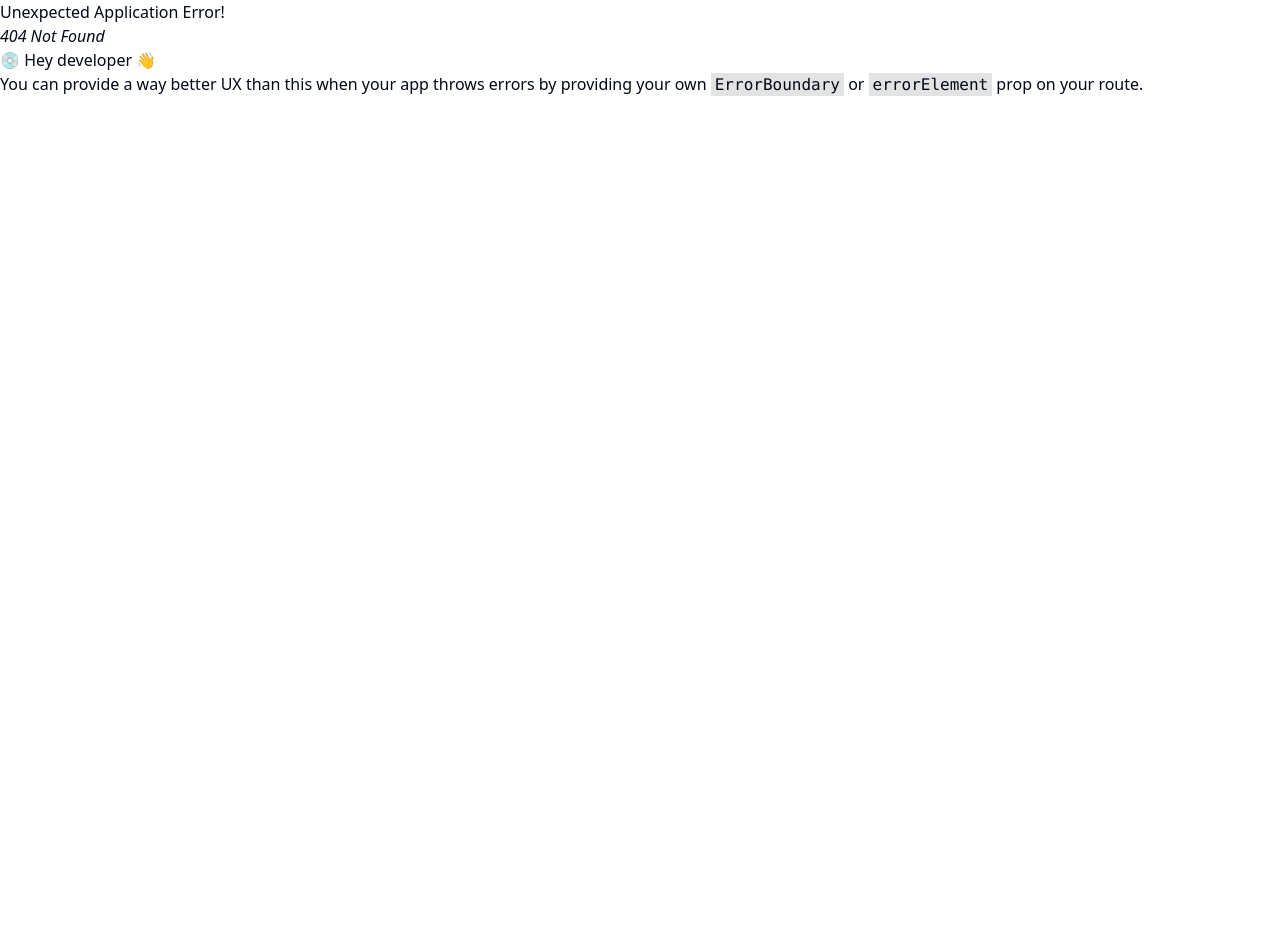
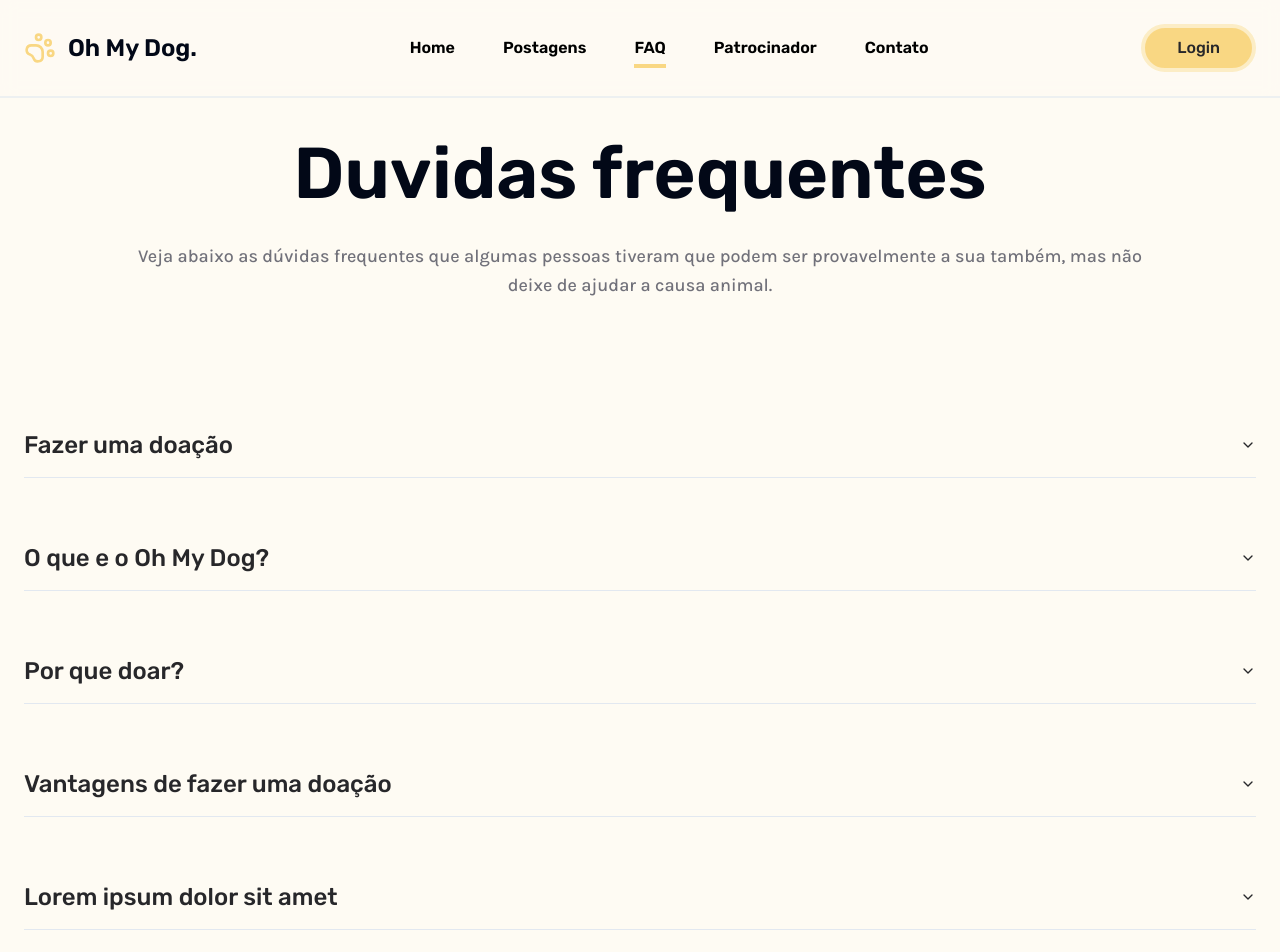
Before and after one commit to LFeli/LES_Group_Not_Found_2024, a React (Vite) app: page /faq in a window 1280 px wide. Before the commit this address had no page. Shown: the top 952 px of the page. Before the commit the page ends 800 px from the top, so only its background shows below. Built offline with nearby package versions, Linux system fonts and the light colour scheme.

Commit message:
:sparkles: feat: FAQ page is done

```diff
--- a/src/components/app/header-app.tsx
+++ b/src/components/app/header-app.tsx
@@ -14,7 +14,7 @@ export function HeaderApp() {
           <span className="text-2xl font-semibold">Oh My Dog.</span>
         </div>
 
-        <nav className="flex items-center space-x-12">
+        <nav className="relative flex items-center space-x-12">
           <NavLink to="/">Home</NavLink>
           <NavLink to="/postagens">Postagens</NavLink>
           <NavLink to="/faq">FAQ</NavLink>
--- a/src/components/nav-links.tsx
+++ b/src/components/nav-links.tsx
@@ -8,7 +8,7 @@ export function NavLink(props: NavLinkProps) {
   return (
     <Link
       data-current={pathname === props.to}
-      className="text-normal flex flex-col items-center gap-0.5 font-semibold text-black hover:text-foreground data-[current=true]:after:relative data-[current=true]:after:block data-[current=true]:after:h-1 data-[current=true]:after:w-full data-[current=true]:after:bg-yellow-500 data-[current=true]:after:content-['']"
+      className="text-normal relative flex flex-col items-center gap-0.5 font-semibold text-black hover:text-foreground data-[current=true]:after:absolute data-[current=true]:after:-bottom-2 data-[current=true]:after:block data-[current=true]:after:h-1 data-[current=true]:after:w-full data-[current=true]:after:bg-yellow-500 data-[current=true]:after:content-['']"
       {...props}
     />
   )
--- /dev/null
+++ b/src/pages/app/faq.tsx
@@ -0,0 +1,168 @@
+import { Helmet } from 'react-helmet-async'
+
+import {
+  Accordion,
+  AccordionContent,
+  AccordionItem,
+  AccordionTrigger,
+} from '@/components/ui/accordion'
+
+export function Faq() {
+  return (
+    <main className="flex-1 font-karla">
+      <Helmet title="Dúvidas frequentes" />
+
+      <div className="container max-w-screen-2xl px-6">
+        <section className="flex flex-col items-center justify-center gap-20 pb-32 pt-10">
+          <div className="text-center">
+            <h1 className="font-rubik text-7xl font-semibold">
+              Duvidas frequentes
+            </h1>
+            <p className="mx-auto block max-w-5xl py-8 text-lg font-medium leading-relaxed text-zinc-500">
+              Veja abaixo as dúvidas frequentes que algumas pessoas tiveram que
+              podem ser provavelmente a sua também, mas não deixe de ajudar a
+              causa animal.
+            </p>
+          </div>
+
+          <div className="flex w-full flex-col gap-6">
+            <Accordion type="single" collapsible className="w-full space-y-12">
+              <AccordionItem value="item-1">
+                <AccordionTrigger className="font-rubik text-2xl text-zinc-800">
+                  Fazer uma doação
+                </AccordionTrigger>
+                <AccordionContent className="py-8 text-lg font-medium leading-relaxed text-zinc-500">
+                  Para fazer uma doação, basta criar uma conta acessar a área de
+                  postagens e escolher uma para realizar a postagem e fazer uma
+                  doação do valor que quiser, toda doação sempre será bem vinda
+                  para nossa causa e você estará ajudando diretamente o animal
+                  escolhido
+                </AccordionContent>
+              </AccordionItem>
+
+              <AccordionItem value="item-2">
+                <AccordionTrigger className="font-rubik text-2xl text-zinc-800">
+                  O que e o Oh My Dog?
+                </AccordionTrigger>
+                <AccordionContent className="py-8 text-lg font-medium leading-relaxed text-zinc-500">
+                  Lorem ipsum dolor sit amet consectetur adipisicing elit.
+                  Dignissimos, quia? Voluptate beatae voluptatum a qui dolor
+                  quisquam id perspiciatis? Error voluptate odit molestiae quis
+                  alias earum a consequuntur. Quia, id!
+                </AccordionContent>
+              </AccordionItem>
+
+              <AccordionItem value="item-3">
+                <AccordionTrigger className="font-rubik text-2xl text-zinc-800">
+                  Por que doar?
+                </AccordionTrigger>
+                <AccordionContent className="py-8 text-lg font-medium leading-relaxed text-zinc-500">
+                  Lorem ipsum dolor sit amet consectetur adipisicing elit.
+                  Dignissimos, quia? Voluptate beatae voluptatum a qui dolor
+                  quisquam id perspiciatis? Error voluptate odit molestiae quis
+                  alias earum a consequuntur. Quia, id!
+                </AccordionContent>
+              </AccordionItem>
+
+              <AccordionItem value="item-4">
+                <AccordionTrigger className="font-rubik text-2xl text-zinc-800">
+                  Vantagens de fazer uma doação
+                </AccordionTrigger>
+                <AccordionContent className="py-8 text-lg font-medium leading-relaxed text-zinc-500">
+                  Lorem ipsum dolor sit amet consectetur adipisicing elit.
+                  Dignissimos, quia? Voluptate beatae voluptatum a qui dolor
+                  quisquam id perspiciatis? Error voluptate odit molestiae quis
+                  alias earum a consequuntur. Quia, id!
+                </AccordionContent>
+              </AccordionItem>
+
+              <AccordionItem value="item-5">
+                <AccordionTrigger className="font-rubik text-2xl text-zinc-800">
+                  Lorem ipsum dolor sit amet
+                </AccordionTrigger>
+                <AccordionContent className="py-8 text-lg font-medium leading-relaxed text-zinc-500">
+                  Lorem ipsum dolor sit amet consectetur adipisicing elit.
+                  Dignissimos, quia? Voluptate beatae voluptatum a qui dolor
+                  quisquam id perspiciatis? Error voluptate odit molestiae quis
+                  alias earum a consequuntur. Quia, id!
+                </AccordionContent>
+              </AccordionItem>
+
+              <AccordionItem value="item-6">
+                <AccordionTrigger className="font-rubik text-2xl text-zinc-800">
+                  Lorem ipsum dolor sit amet
+                </AccordionTrigger>
+                <AccordionContent className="py-8 text-lg font-medium leading-relaxed text-zinc-500">
+                  Lorem ipsum dolor sit amet consectetur adipisicing elit.
+                  Dignissimos, quia? Voluptate beatae voluptatum a qui dolor
+                  quisquam id perspiciatis? Error voluptate odit molestiae quis
+                  alias earum a consequuntur. Quia, id!
+                </AccordionContent>
+              </AccordionItem>
+
+              <AccordionItem value="item-7">
+                <AccordionTrigger className="font-rubik text-2xl text-zinc-800">
+                  Lorem ipsum dolor sit amet
+                </AccordionTrigger>
+                <AccordionContent className="py-8 text-lg font-medium leading-relaxed text-zinc-500">
+                  Lorem ipsum dolor sit amet consectetur adipisicing elit.
+                  Dignissimos, quia? Voluptate beatae voluptatum a qui dolor
+                  quisquam id perspiciatis? Error voluptate odit molestiae quis
+                  alias earum a consequuntur. Quia, id!
+                </AccordionContent>
+              </AccordionItem>
+
+              <AccordionItem value="item-8">
+                <AccordionTrigger className="font-rubik text-2xl text-zinc-800">
+                  Lorem ipsum dolor sit amet
+                </AccordionTrigger>
+                <AccordionContent className="py-8 text-lg font-medium leading-relaxed text-zinc-500">
+                  Lorem ipsum dolor sit amet consectetur adipisicing elit.
+                  Dignissimos, quia? Voluptate beatae voluptatum a qui dolor
+                  quisquam id perspiciatis? Error voluptate odit molestiae quis
+                  alias earum a consequuntur. Quia, id!
+                </AccordionContent>
+              </AccordionItem>
+
+              <AccordionItem value="item-9">
+                <AccordionTrigger className="font-rubik text-2xl text-zinc-800">
+                  Lorem ipsum dolor sit amet
+                </AccordionTrigger>
+                <AccordionContent className="py-8 text-lg font-medium leading-relaxed text-zinc-500">
+                  Lorem ipsum dolor sit amet consectetur adipisicing elit.
+                  Dignissimos, quia? Voluptate beatae voluptatum a qui dolor
+                  quisquam id perspiciatis? Error voluptate odit molestiae quis
+                  alias earum a consequuntur. Quia, id!
+                </AccordionContent>
+              </AccordionItem>
+
+              <AccordionItem value="item-10">
+                <AccordionTrigger className="font-rubik text-2xl text-zinc-800">
+                  Lorem ipsum dolor sit amet
+                </AccordionTrigger>
+                <AccordionContent className="py-8 text-lg font-medium leading-relaxed text-zinc-500">
+                  Lorem ipsum dolor sit amet consectetur adipisicing elit.
+                  Dignissimos, quia? Voluptate beatae voluptatum a qui dolor
+                  quisquam id perspiciatis? Error voluptate odit molestiae quis
+                  alias earum a consequuntur. Quia, id!
+                </AccordionContent>
+              </AccordionItem>
+
+              <AccordionItem value="item-11">
+                <AccordionTrigger className="font-rubik text-2xl text-zinc-800">
+                  Lorem ipsum dolor sit amet
+                </AccordionTrigger>
+                <AccordionContent className="py-8 text-lg font-medium leading-relaxed text-zinc-500">
+                  Lorem ipsum dolor sit amet consectetur adipisicing elit.
+                  Dignissimos, quia? Voluptate beatae voluptatum a qui dolor
+                  quisquam id perspiciatis? Error voluptate odit molestiae quis
+                  alias earum a consequuntur. Quia, id!
+                </AccordionContent>
+              </AccordionItem>
+            </Accordion>
+          </div>
+        </section>
+      </div>
+    </main>
+  )
+}
--- a/src/routes.tsx
+++ b/src/routes.tsx
@@ -9,6 +9,7 @@ import { SignUp } from '@/pages/auth/sign-up'
 import { AdminLayout } from './pages/_layouts/admin'
 import { RegisterLayout } from './pages/_layouts/register'
 import { AdminHome } from './pages/admin/home'
+import { Faq } from './pages/app/faq'
 import { PrivateRoutes } from './private-routes'
 
 export const router = createBrowserRouter([
@@ -20,6 +21,10 @@ export const router = createBrowserRouter([
       {
         path: '/',
         element: <Home />,
+      },
+      {
+        path: '/faq',
+        element: <Faq />,
       },
     ],
   },
```
